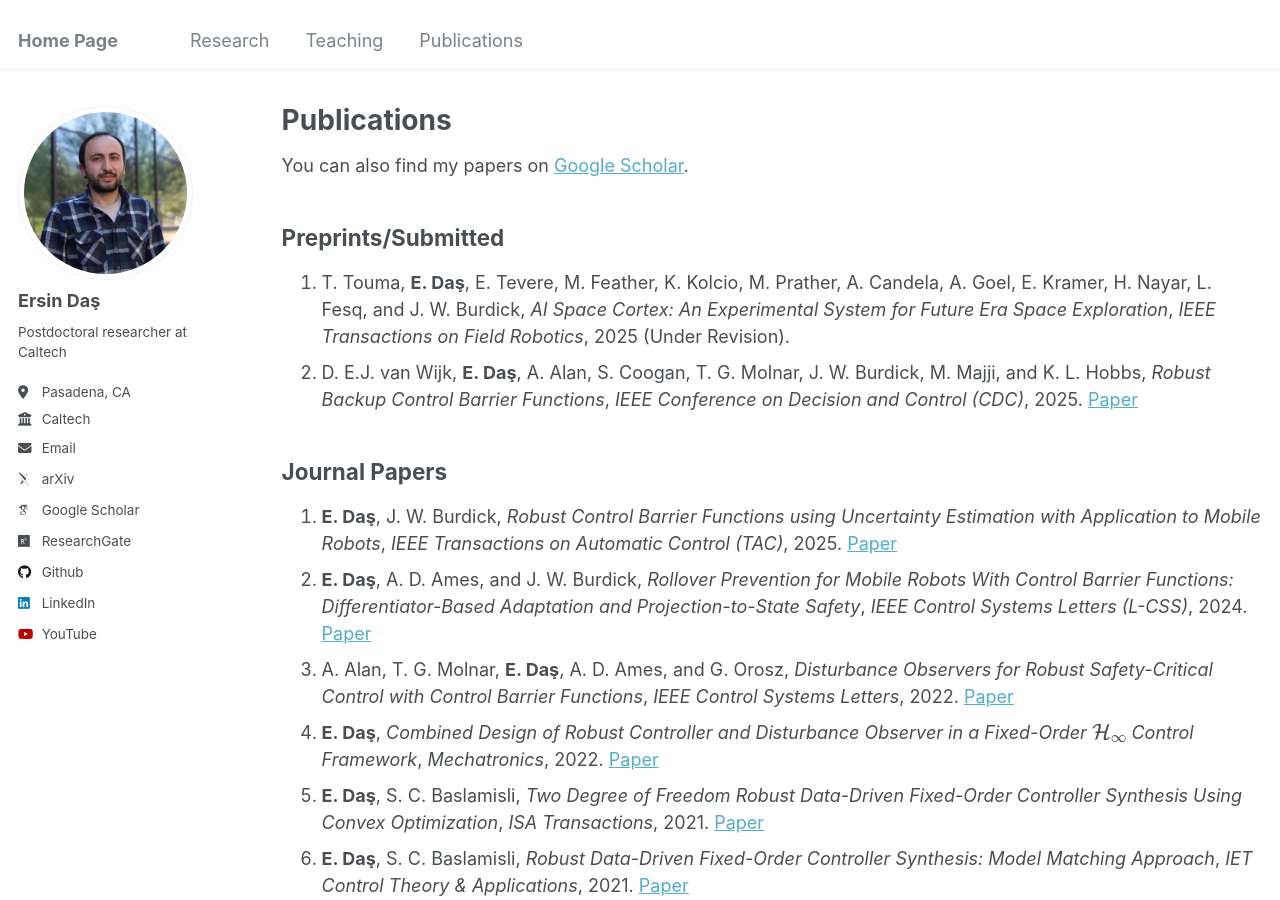
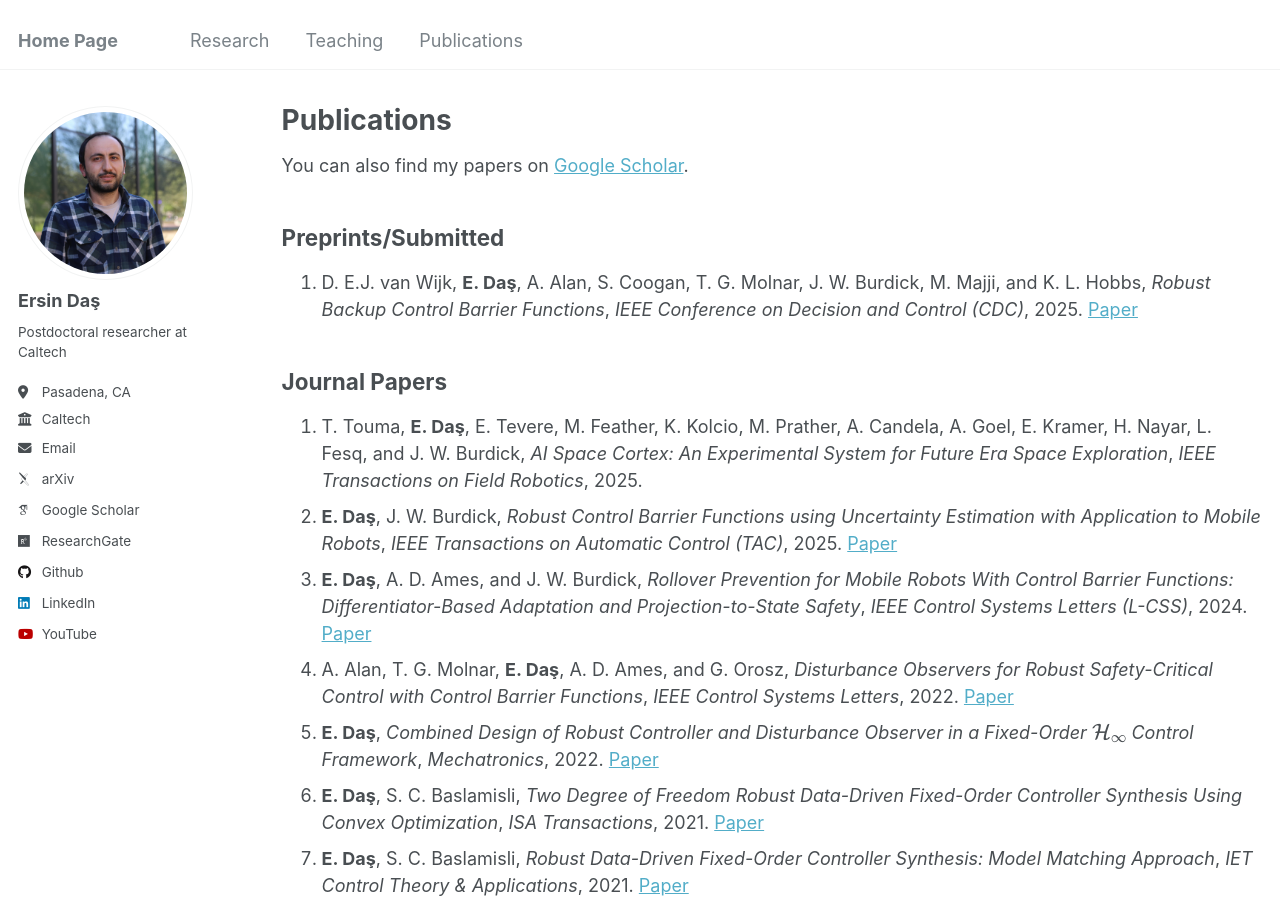
Before and after one commit to ersindas/ersindas.github.io, a Jekyll site: the page built from _pages/publications.md, in a window 1280 px wide and 900 px high. Built offline with Jekyll 4.4.1, drawn with Linux system fonts in a browser that asks for light colours; some web fonts are replaced.

Commit message:
Update publications.md

```diff
--- a/_pages/publications.md
+++ b/_pages/publications.md
@@ -8,22 +8,21 @@ author_profile: true
  <div class="wordwrap">You can also find my papers on <a href="{{site.author.googlescholar}}">Google Scholar</a>.
 
 ## Preprints/Submitted
-1. T. Touma, **E. Daş**, E. Tevere, M. Feather, K. Kolcio, M. Prather, A. Candela, A. Goel, E. Kramer, H. Nayar, L. Fesq, and J. W. Burdick, *AI Space Cortex: An Experimental System for
-Future Era Space Exploration*, *IEEE Transactions on Field Robotics*, 2025 (Under Revision).
-2. D. E.J. van Wijk, **E. Daş**, A. Alan, S. Coogan, T. G. Molnar, J. W. Burdick, M. Majji, and K. L. Hobbs, *Robust Backup Control Barrier Functions*, *IEEE Conference on Decision and Control (CDC)*, 2025. [Paper](https://arxiv.org/pdf/2503.15734)
+1. D. E.J. van Wijk, **E. Daş**, A. Alan, S. Coogan, T. G. Molnar, J. W. Burdick, M. Majji, and K. L. Hobbs, *Robust Backup Control Barrier Functions*, *IEEE Conference on Decision and Control (CDC)*, 2025. [Paper](https://arxiv.org/pdf/2503.15734)
 
 ## Journal Papers
-
-1. **E. Daş**, J. W. Burdick, *Robust Control Barrier Functions using Uncertainty Estimation with Application to Mobile Robots*, *IEEE Transactions on Automatic Control (TAC)*, 2025. [Paper](https://arxiv.org/pdf/2401.01881)
-2. **E. Daş**, A. D. Ames, and J. W. Burdick, *Rollover Prevention for Mobile Robots With Control Barrier Functions: Differentiator-Based Adaptation and Projection-to-State Safety*, *IEEE Control Systems Letters (L-CSS)*, 2024. [Paper](https://arxiv.org/pdf/2403.08916)
-3. A. Alan, T. G. Molnar, **E. Daş**, A. D. Ames, and G. Orosz, *Disturbance Observers for Robust Safety-Critical Control with Control Barrier Functions*, *IEEE Control Systems Letters*, 2022. [Paper](https://arxiv.org/pdf/2209.08123)
-4. **E. Daş**, *Combined Design of Robust Controller and Disturbance Observer in a Fixed-Order $$\mathcal{H}_\infty$$ Control Framework*, *Mechatronics*, 2022. [Paper](https://www.sciencedirect.com/science/article/pii/S0957415822001301)
-5. **E. Daş**, S. C. Baslamisli, *Two Degree of Freedom Robust Data-Driven Fixed-Order Controller Synthesis Using Convex Optimization*, *ISA Transactions*, 2021. [Paper](https://www.sciencedirect.com/science/article/pii/S0019057820305474)
-6. **E. Daş**, S. C. Baslamisli, *Robust Data-Driven Fixed-Order Controller Synthesis: Model Matching Approach*, *IET Control Theory & Applications*, 2021. [Paper](https://ietresearch.onlinelibrary.wiley.com/doi/full/10.1049/cth2.12024)
-7. **E. Daş**, S. C. Baslamisli, *Data-Driven Fixed-Order $$\mathcal{H}_\infty$$ Controller Synthesis in Frequency Domain: Closed-Loop System Approach*, *Transactions of the Institute of Measurement and Control*, 2021. [Paper](https://journals.sagepub.com/doi/abs/10.1177/0142331219847741)
-8. **E. Daş**, M. Keles, and I. I. Delice, *Analysis and Robust Position Control of an Electromechanical Control Actuation System*, *Transactions of the Institute of Measurement and Control*, 2021. [Paper](https://journals.sagepub.com/doi/abs/10.1177/0142331218813421)
-9. R. Keskin, I. Aliskan, **E. Daş**, *Robust Type-III Controller Synthesis for Interleaved Boost Converters Using $$\mathcal{H}_\infty$$ Control Method*, *Transactions of the Institute of Measurement and Control*, 2021. [Paper](https://journals.sagepub.com/doi/abs/10.1177/01423312211019560)
-10. R. Keskin, I. Aliskan, **E. Daş**, *Robust Fixed-Order $$\mathcal{H}_\infty$$ Controller Synthesis for Multi-Phase Converters with Input Voltage Feed-Forward*, *Journal of the Franklin Institute*, 2021. [Paper](https://www.sciencedirect.com/science/article/pii/S001600322300371X)
+1. T. Touma, **E. Daş**, E. Tevere, M. Feather, K. Kolcio, M. Prather, A. Candela, A. Goel, E. Kramer, H. Nayar, L. Fesq, and J. W. Burdick, *AI Space Cortex: An Experimental System for
+Future Era Space Exploration*, *IEEE Transactions on Field Robotics*, 2025.
+2. **E. Daş**, J. W. Burdick, *Robust Control Barrier Functions using Uncertainty Estimation with Application to Mobile Robots*, *IEEE Transactions on Automatic Control (TAC)*, 2025. [Paper](https://arxiv.org/pdf/2401.01881)
+3. **E. Daş**, A. D. Ames, and J. W. Burdick, *Rollover Prevention for Mobile Robots With Control Barrier Functions: Differentiator-Based Adaptation and Projection-to-State Safety*, *IEEE Control Systems Letters (L-CSS)*, 2024. [Paper](https://arxiv.org/pdf/2403.08916)
+4. A. Alan, T. G. Molnar, **E. Daş**, A. D. Ames, and G. Orosz, *Disturbance Observers for Robust Safety-Critical Control with Control Barrier Functions*, *IEEE Control Systems Letters*, 2022. [Paper](https://arxiv.org/pdf/2209.08123)
+5. **E. Daş**, *Combined Design of Robust Controller and Disturbance Observer in a Fixed-Order $$\mathcal{H}_\infty$$ Control Framework*, *Mechatronics*, 2022. [Paper](https://www.sciencedirect.com/science/article/pii/S0957415822001301)
+6. **E. Daş**, S. C. Baslamisli, *Two Degree of Freedom Robust Data-Driven Fixed-Order Controller Synthesis Using Convex Optimization*, *ISA Transactions*, 2021. [Paper](https://www.sciencedirect.com/science/article/pii/S0019057820305474)
+7. **E. Daş**, S. C. Baslamisli, *Robust Data-Driven Fixed-Order Controller Synthesis: Model Matching Approach*, *IET Control Theory & Applications*, 2021. [Paper](https://ietresearch.onlinelibrary.wiley.com/doi/full/10.1049/cth2.12024)
+8. **E. Daş**, S. C. Baslamisli, *Data-Driven Fixed-Order $$\mathcal{H}_\infty$$ Controller Synthesis in Frequency Domain: Closed-Loop System Approach*, *Transactions of the Institute of Measurement and Control*, 2021. [Paper](https://journals.sagepub.com/doi/abs/10.1177/0142331219847741)
+9. **E. Daş**, M. Keles, and I. I. Delice, *Analysis and Robust Position Control of an Electromechanical Control Actuation System*, *Transactions of the Institute of Measurement and Control*, 2021. [Paper](https://journals.sagepub.com/doi/abs/10.1177/0142331218813421)
+10. R. Keskin, I. Aliskan, **E. Daş**, *Robust Type-III Controller Synthesis for Interleaved Boost Converters Using $$\mathcal{H}_\infty$$ Control Method*, *Transactions of the Institute of Measurement and Control*, 2021. [Paper](https://journals.sagepub.com/doi/abs/10.1177/01423312211019560)
+11. R. Keskin, I. Aliskan, **E. Daş**, *Robust Fixed-Order $$\mathcal{H}_\infty$$ Controller Synthesis for Multi-Phase Converters with Input Voltage Feed-Forward*, *Journal of the Franklin Institute*, 2021. [Paper](https://www.sciencedirect.com/science/article/pii/S001600322300371X)
 
 ## Conference Papers
 
```
